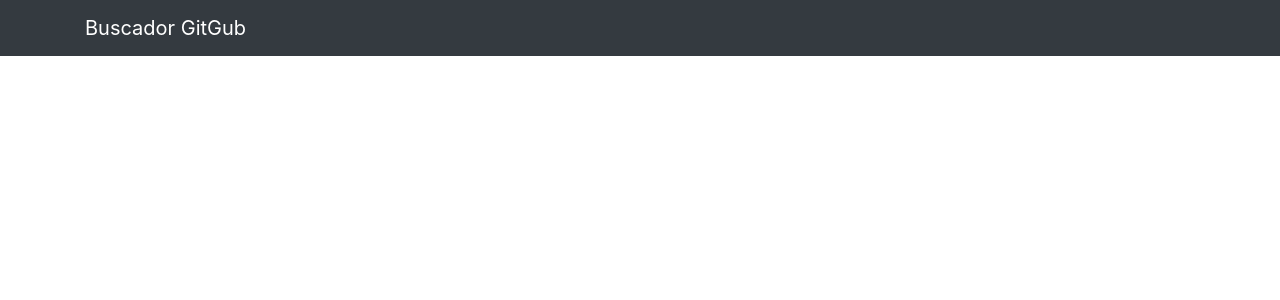
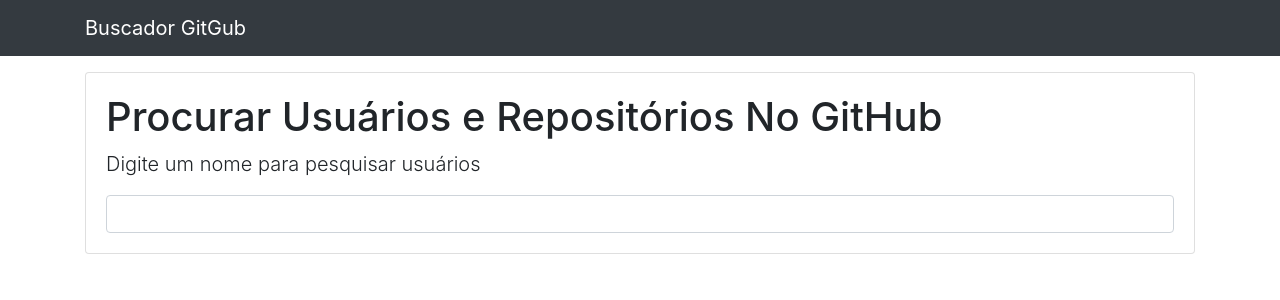
Before and after one commit to LeonardoPigatti/buscador, a Vue app in the folder buscador/: page / in a window 1280 px wide. Shown: the top 300 px of the page. Built offline with nearby package versions, Linux system fonts and the light colour scheme.

Commit message:
third commit

```diff
--- a/buscador/package.json
+++ b/buscador/package.json
@@ -8,6 +8,7 @@
     "lint": "vue-cli-service lint"
   },
   "dependencies": {
+    "axios": "^1.2.1",
     "core-js": "^3.8.3",
     "vue": "^3.2.13"
   },
--- a/buscador/src/App.vue
+++ b/buscador/src/App.vue
@@ -1,18 +1,51 @@
 <template>
   <div id="app">
     <Navbar/>
+    <div class="container">
+      <div class="card card-body">
+        <h1>Procurar Usuários e Repositórios No GitHub </h1>
+        <p class="lead">
+          Digite um nome para pesquisar usuários
+        </p>
+        <input id="search" type="text" class="form-control" required/>
+      </div>
+    </div>
   </div>
 </template>
 
 <script>
 import Navbar from "./components/Navbar.vue";
+import axios from 'axios';
 
 
 export default {
   name: 'app',
+  data(){
+      return{
+        github: {
+    url: "https://api.github.com/users",
+    client_id:"a7a7f86e98a307e7eb9a",
+    client_secret: " d14b8454c28edc209ab2d0bc62c725efb138af45 ",
+    count: 7,
+    sort: "created: asc"
+      },
+      user:[],
+      repos:[]
+      };
+  },
   components:{
     Navbar
+  },
+  methods:{
+    getUser(e){
+      const user= e.target.value;
+      const{url,client_id,client_secret } = this.github;
+
+      axios.get(
+        `${url}/${user}?client_id=${client_id}&client_secret=${client_secret}`
+        ).this(({data}) => this.user =data);
+    }
   }
 
-}
+};
 </script>
```
Also changed, not shown: 1 other file (tests, documents, lock files or other folders).
